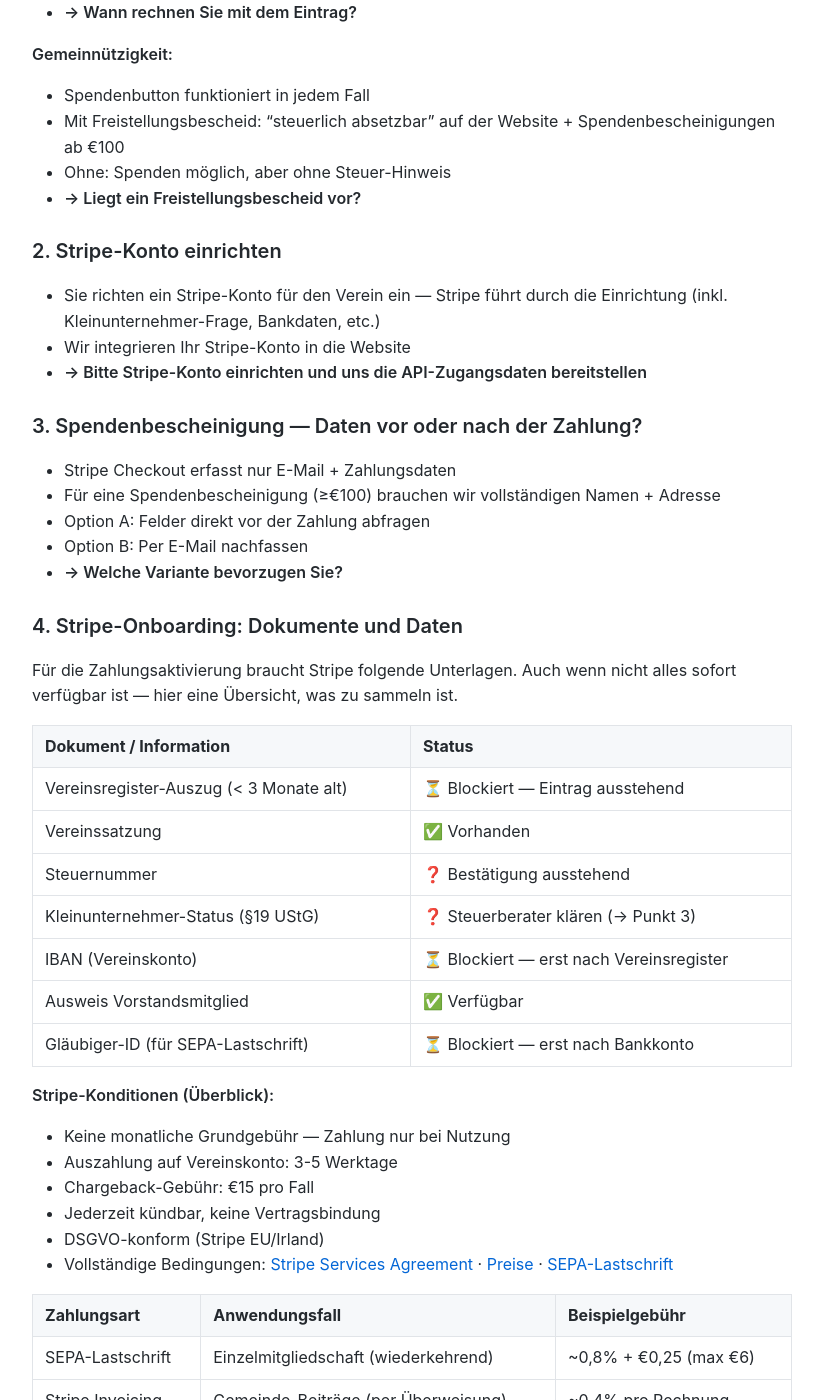
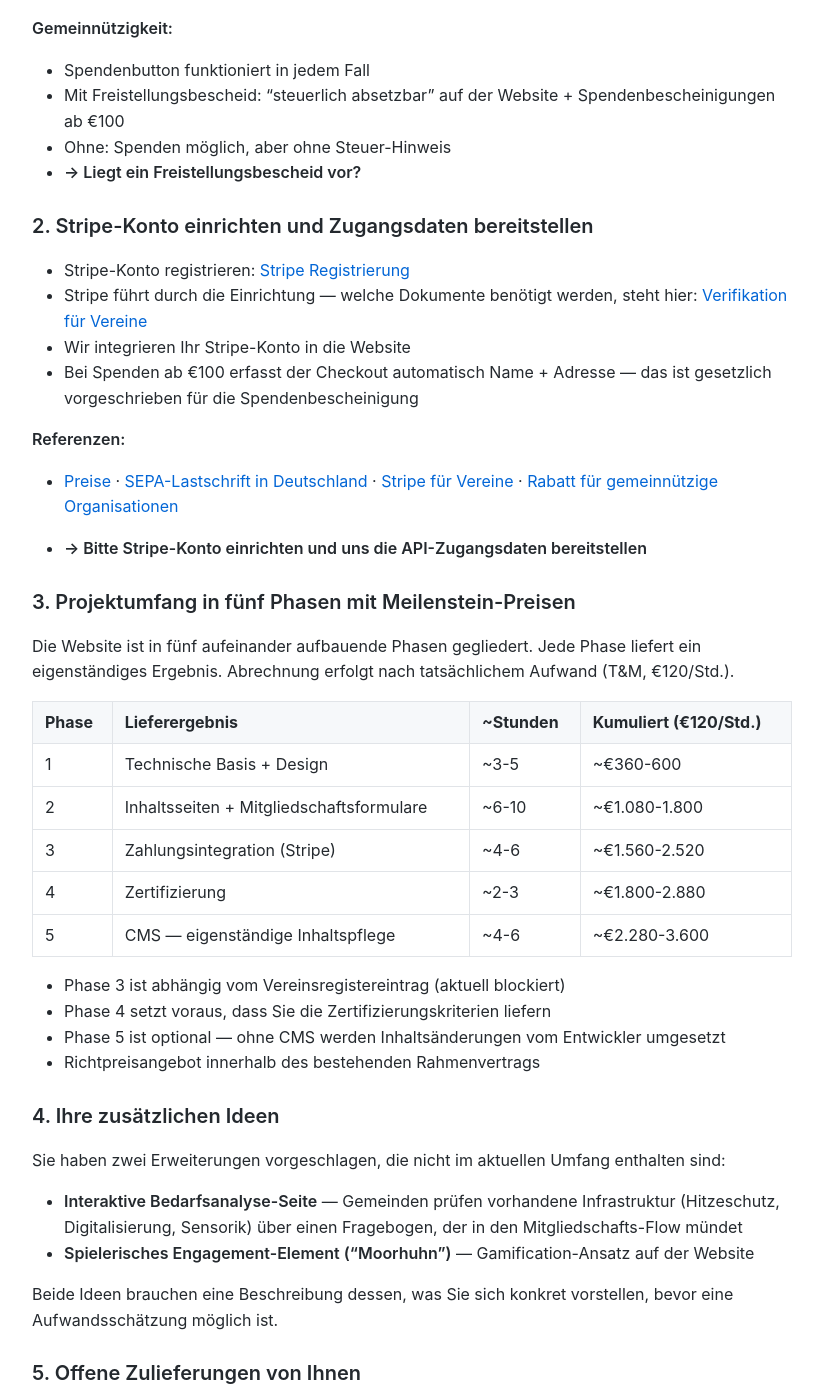
Before and after one commit to MariusWilsch/public-wilsch-ai-pages, a Jekyll site: the page built from project/abtmayr-reichert/meeting-agenda-klimafolgenschutz-payment-setup.md, in a window 1280 px wide and 1400 px high, scrolled down 1293 px. Shown: the whole window, without its empty margins (228-1051 px from the left). Built offline with Jekyll 4.4.1, drawn with Linux system fonts in a browser that asks for light colours; our own code applies the rules of GitHub Pages for plain Markdown files; some of the changed text lies outside the part shown.

Commit message:
Sync from hippocampus 2026-02-14

```diff
--- a/project/abtmayr-reichert/meeting-agenda-klimafolgenschutz-payment-setup.md
+++ b/project/abtmayr-reichert/meeting-agenda-klimafolgenschutz-payment-setup.md
@@ -10,9 +10,9 @@ publish: true
 Zuerst das Design Doc gemeinsam durchgehen — gibt es etwas, das nicht gefällt oder fehlt? Danach die offenen Punkte klären, damit wir mit der Umsetzung starten können.
 
 1. **Design Doc Review** — gemeinsam durchgehen, Feedback und Korrekturen
-2. **Vereinsstatus + Zahlungs-Voraussetzungen** — offene Punkte klären (Punkte 1-4)
-3. **Projektumfang abstimmen** — Phasen, Aufwand und Meilensteine (Punkt 5)
-4. **Offene Zulieferungen + Ideen** — was Sie liefern und was Sie sich zusätzlich vorstellen (Punkte 6-7)
+2. **Vereinsstatus + Stripe** — offene Punkte klären (Punkte 1-2)
+3. **Projektumfang abstimmen** — Phasen, Aufwand und Meilensteine (Punkt 3)
+4. **Zulieferungen + Ideen** — was Sie liefern und was Sie sich zusätzlich vorstellen (Punkte 4-5)
 
 ## Vorab-Lektüre
 
@@ -41,53 +41,19 @@ Zwei getrennte Vorgänge bestimmen, was die Website beim Launch anbieten kann:
 - Ohne: Spenden möglich, aber ohne Steuer-Hinweis
 - **→ Liegt ein Freistellungsbescheid vor?**
 
-### 2. Stripe-Konto einrichten
+### 2. Stripe-Konto einrichten und Zugangsdaten bereitstellen
 
-- Sie richten ein Stripe-Konto für den Verein ein — Stripe führt durch die Einrichtung (inkl. Kleinunternehmer-Frage, Bankdaten, etc.)
+- Stripe-Konto registrieren: [Stripe Registrierung](https://dashboard.stripe.com/register)
+- Stripe führt durch die Einrichtung — welche Dokumente benötigt werden, steht hier: [Verifikation für Vereine](https://support.stripe.com/questions/documents-for-business-verification-of-unincorporated-entities-partnerships-or-non-profits)
 - Wir integrieren Ihr Stripe-Konto in die Website
+- Bei Spenden ab €100 erfasst der Checkout automatisch Name + Adresse — das ist gesetzlich vorgeschrieben für die Spendenbescheinigung
+
+**Referenzen:**
+- [Preise](https://stripe.com/de/pricing) · [SEPA-Lastschrift in Deutschland](https://stripe.com/resources/more/direct-debit-germany) · [Stripe für Vereine](https://stripe.com/resources/more/membership-fees-associations-germany) · [Rabatt für gemeinnützige Organisationen](https://support.stripe.com/questions/fee-discount-for-nonprofit-organizations)
+
 - **→ Bitte Stripe-Konto einrichten und uns die API-Zugangsdaten bereitstellen**
 
-### 3. Spendenbescheinigung — Daten vor oder nach der Zahlung?
-
-- Stripe Checkout erfasst nur E-Mail + Zahlungsdaten
-- Für eine Spendenbescheinigung (≥€100) brauchen wir vollständigen Namen + Adresse
-- Option A: Felder direkt vor der Zahlung abfragen
-- Option B: Per E-Mail nachfassen
-- **→ Welche Variante bevorzugen Sie?**
-
-### 4. Stripe-Onboarding: Dokumente und Daten
-
-Für die Zahlungsaktivierung braucht Stripe folgende Unterlagen. Auch wenn nicht alles sofort verfügbar ist — hier eine Übersicht, was zu sammeln ist.
-
-| Dokument / Information | Status |
-|------------------------|--------|
-| Vereinsregister-Auszug (< 3 Monate alt) | ⏳ Blockiert — Eintrag ausstehend |
-| Vereinssatzung | ✅ Vorhanden |
-| Steuernummer | ❓ Bestätigung ausstehend |
-| Kleinunternehmer-Status (§19 UStG) | ❓ Steuerberater klären (→ Punkt 3) |
-| IBAN (Vereinskonto) | ⏳ Blockiert — erst nach Vereinsregister |
-| Ausweis Vorstandsmitglied | ✅ Verfügbar |
-| Gläubiger-ID (für SEPA-Lastschrift) | ⏳ Blockiert — erst nach Bankkonto |
-
-**Stripe-Konditionen (Überblick):**
-- Keine monatliche Grundgebühr — Zahlung nur bei Nutzung
-- Auszahlung auf Vereinskonto: 3-5 Werktage
-- Chargeback-Gebühr: €15 pro Fall
-- Jederzeit kündbar, keine Vertragsbindung
-- DSGVO-konform (Stripe EU/Irland)
-- Vollständige Bedingungen: [Stripe Services Agreement](https://stripe.com/de/legal/ssa) · [Preise](https://stripe.com/de/pricing) · [SEPA-Lastschrift](https://stripe.com/de/legal/sepa-direct-debit)
-
-| Zahlungsart | Anwendungsfall | Beispielgebühr |
-|-------------|---------------|----------------|
-| SEPA-Lastschrift | Einzelmitgliedschaft (wiederkehrend) | ~0,8% + €0,25 (max €6) |
-| Stripe Invoicing | Gemeinde-Beiträge (per Überweisung) | ~0,4% pro Rechnung |
-| Karte (Visa/MC) | Einmalspenden | ~1,5% + €0,25 |
-
-_Gebühren sind Richtwerte basierend auf aktueller Stripe-Preisliste._
-
-- **Benötigt:** Prüfen Sie, welche Punkte Sie jetzt schon vorbereiten können, und lesen Sie die Stripe-Konditionen
-
-### 5. Projektumfang in fünf Phasen mit Meilenstein-Preisen
+### 3. Projektumfang in fünf Phasen mit Meilenstein-Preisen
 
 Die Website ist in fünf aufeinander aufbauende Phasen gegliedert. Jede Phase liefert ein eigenständiges Ergebnis. Abrechnung erfolgt nach tatsächlichem Aufwand (T&M, €120/Std.).
 
@@ -104,7 +70,7 @@ Die Website ist in fünf aufeinander aufbauende Phasen gegliedert. Jede Phase li
 - Phase 5 ist optional — ohne CMS werden Inhaltsänderungen vom Entwickler umgesetzt
 - Richtpreisangebot innerhalb des bestehenden Rahmenvertrags
 
-### 6. Ihre zusätzlichen Ideen
+### 4. Ihre zusätzlichen Ideen
 
 Sie haben zwei Erweiterungen vorgeschlagen, die nicht im aktuellen Umfang enthalten sind:
 
@@ -132,7 +98,7 @@ Folgende Punkte werden von Ihnen benötigt, um mit der Umsetzung beginnen zu kö
 ## Meetingformat
 
 - **Typ:** Review (45-60 Min)
-- **Vorbereitung:** Punkt 1 (Gemeinnützigkeit) und Punkt 2 (Kleinunternehmer) vorab mit Steuerberater prüfen falls möglich
+- **Vorbereitung:** Punkt 1 (Gemeinnützigkeit) vorab mit Steuerberater prüfen falls möglich
 - **Ergebnis:** Aktualisiertes Design Doc (Zahlungspunkte Defined) + abgestimmter Projektumfang für Umsetzungsstart
 
 ## Verknüpfungen
```
Also changed, not shown: other parts of project/abtmayr-reichert/meeting-agenda-klimafolgenschutz-payment-setup.md (+1 -1 lines).
